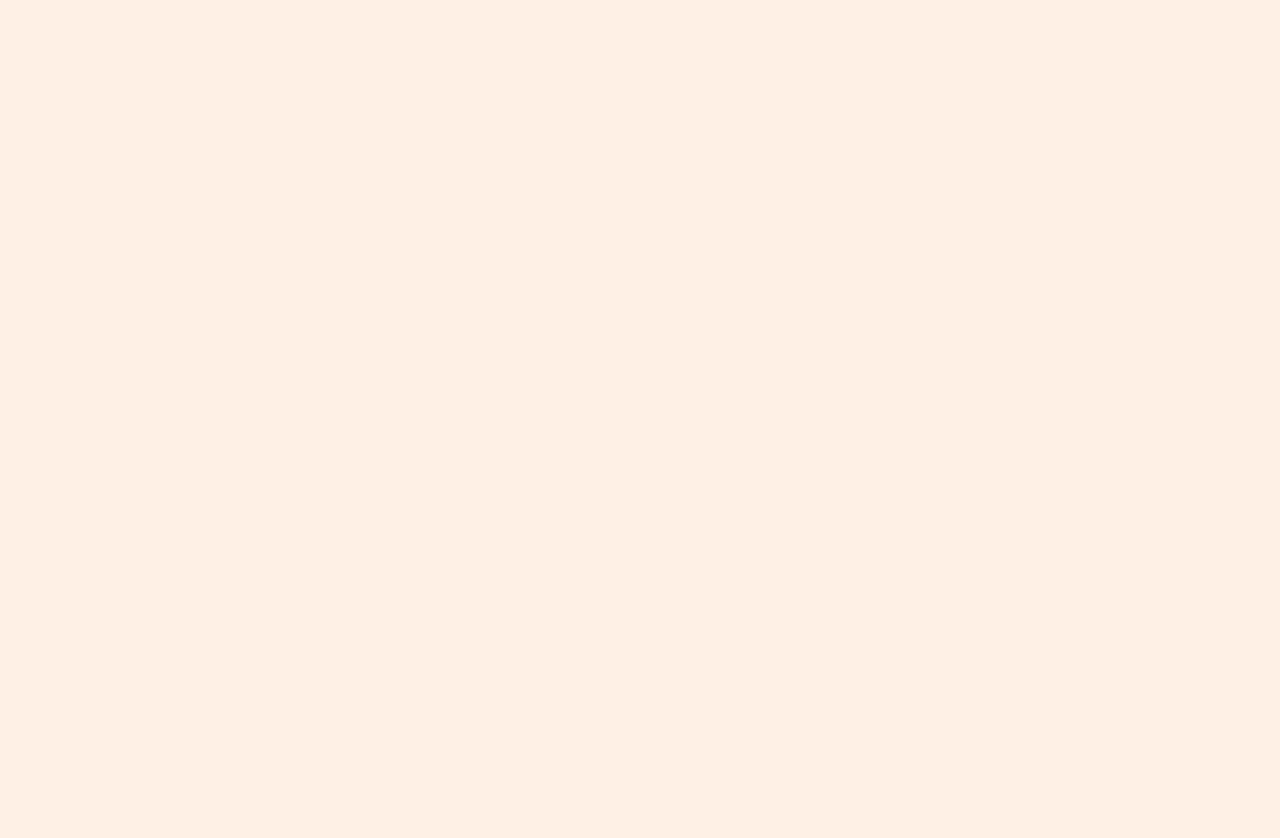
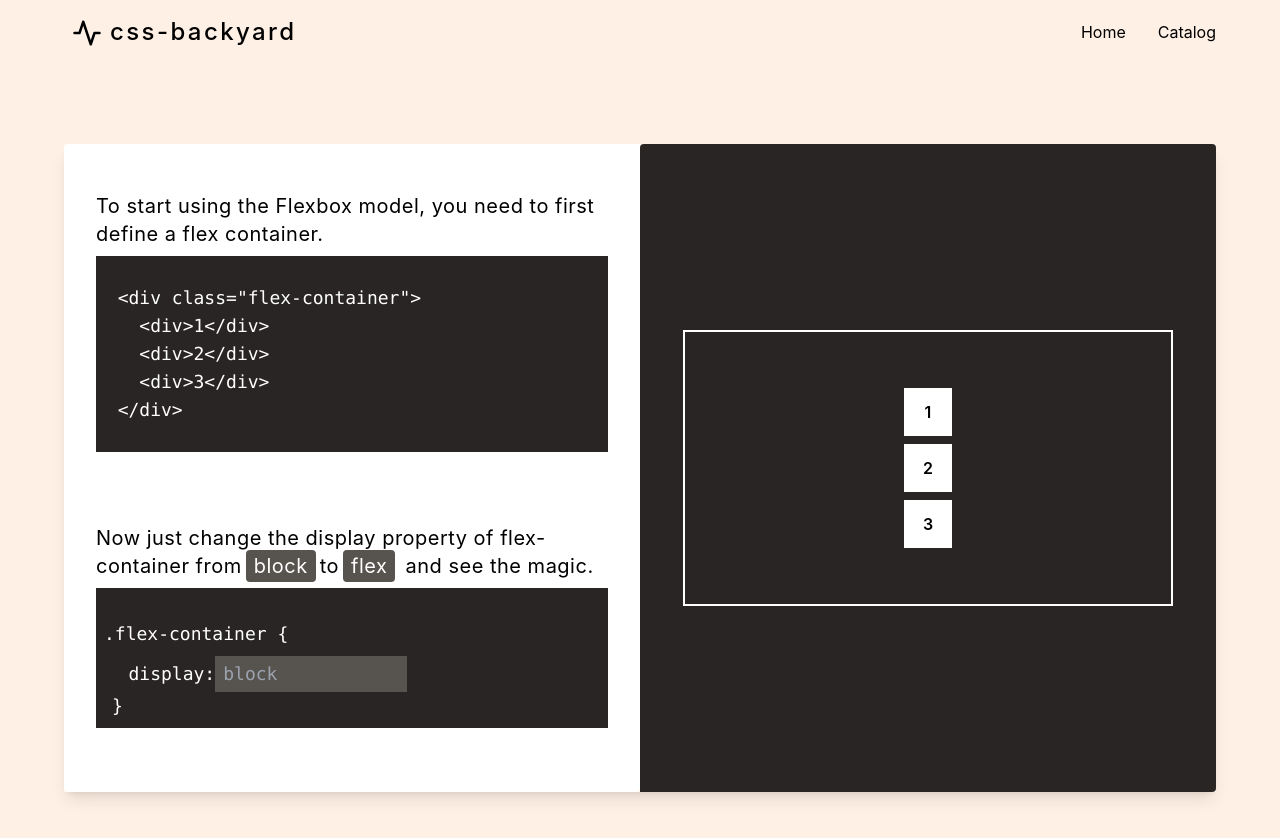
Before and after one commit to Deepak8717/css-backyard, a React (Create React App) app: page /lesson/flex/introduction in a window 1280 px wide. Before the commit this address had no page. Shown: the top 838 px of the page. Before the commit the page ends 800 px from the top, so only its background shows below. Built offline with nearby package versions, Linux system fonts and the light colour scheme.

Commit message:
organized routes parent child relationship

```diff
--- a/src/Lesson.jsx
+++ /dev/null
@@ -1,7 +0,0 @@
-import React from "react";
-
-const Lesson = () => {
-  return <div>Lessons</div>;
-};
-
-export default Lesson;
--- a/src/catalogues/Flex.jsx
+++ b/src/catalogues/Flex.jsx
@@ -10,7 +10,7 @@ const Flex = () => {
         <div className="my-12 h-36 bg-[#01AE6E] text-white flex flex-col justify-center items-center">
           <h3 className="text-3xl background my-2">Learn Flexbox</h3>
           <Link
-            to="/lesson/flex"
+            to="/lesson/flex/introduction"
             className="p-2 bg-[#DDC694] w-24 text-black font-medium text-xl text-center rounded-lg"
           >
             Start
--- a/src/index.js
+++ b/src/index.js
@@ -4,18 +4,23 @@ import { BrowserRouter, Routes, Route } from "react-router-dom";
 import "./index.css";
 import App from "./App";
 import Catalogue from "./catalogues/Catalogue";
+import Index from "./lessons/flex/Index";
 import FlexCatalog from "./catalogues/Flex";
-import FlexLesson from "./lessons/flex/Flex";
+import Introduction from "./lessons/flex/Introduction";
 
 const root = ReactDOM.createRoot(document.getElementById("root"));
 root.render(
   <BrowserRouter>
     <Routes>
-      <Route path="" element={<App />} />
+      <Route path="/" element={<App />} />
       <Route path="home" element={<App />} />
       <Route path="catalog" element={<Catalogue />}></Route>
       <Route path="catalog/flex" element={<FlexCatalog />} />
-      <Route path="/lesson/flex" element={<FlexLesson />} />
+      <Route path="/lesson/flex">
+        <Route path="/lesson/flex" element={<Index />} />
+        <Route path="introduction" element={<Introduction />} />
+      </Route>
+      <Route path="/*" element={<>Error</>} />
     </Routes>
   </BrowserRouter>
 );
--- a/src/layout/Main.jsx
+++ b/src/layout/Main.jsx
@@ -2,7 +2,7 @@ import React from "react";
 
 const Main = (props) => {
   return (
-    <div className="max-w-[1296px] w-[90%] h-96 mx-auto relative">
+    <div className="max-w-[1296px] w-[90%] py-12 mx-auto relative">
       {props.children}
     </div>
   );
--- a/src/lessons/flex/Flex.jsx
+++ /dev/null
@@ -1,88 +0,0 @@
-import React, { useState } from "react";
-import { motion } from "framer-motion";
-import Main from "../../layout/Main";
-import Navbar from "../../layout/Navbar";
-
-const Flex = () => {
-  const [display, setDisplay] = useState("block");
-  const onChangeHandler = (e) => {
-    setDisplay(e.target.value);
-  };
-  const spring = {
-    type: "spring",
-    stiffness: 300,
-    damping: 20,
-  };
-  return (
-    <Main>
-      <Navbar />
-      <div className="w-[100%]  absolute top-1/4 md:top-1/2 z-[-1]  flex flex-col-reverse md:flex-row shadow-lg">
-        <div className="md:w-[50%] md:h-[60vh] bg-white p-8 rounded-b md:rounded-l">
-          <h2 className="text-xl tracking-wide  my-4 py-2 ">
-            To start using the Flexbox model, you need to first define a flex
-            container.
-          </h2>
-
-          <pre className="bg-stone-800 text-white text-sm md:text-md lg:text-lg">{`
-  <div class="flex-container">
-    <div>1</div>
-    <div>2</div>
-    <div>3</div>
-  </div>
-          `}</pre>
-          <h2 className="text-xl tracking-wide  my-4 py-2">
-            Now just change the display property of flex-container from
-            <span className="bg-stone-600 text-white px-2 py-1 mx-1 rounded">
-              block
-            </span>
-            to
-            <span className="bg-stone-600 text-white px-2 py-1 mx-1 rounded">
-              flex
-            </span>{" "}
-            and see the magic.
-          </h2>
-          <pre className="bg-stone-800 text-white text-sm md:text-md lg:text-lg pt-4 px-2 pb-2 ">{`.flex-container {`}</pre>
-          <pre className="bg-stone-800 text-white  text-sm md:text-md lg:text-lg">
-            {`   display:`}
-            <input
-              type="text"
-              placeholder="block"
-              className="bg-stone-600 text-white px-2 py-1 outline-none w-[50%] max-w-[12rem]"
-              onChange={onChangeHandler}
-            />
-          </pre>
-          <pre className="bg-stone-800 text-white text-sm md:text-md lg:text-lg px-4 pb-2">{`}`}</pre>
-        </div>
-        <div className="md:w-[50%] md:h-[60vh] bg-stone-800 p-4 text-white rounded-t md:rounded-r flex justify-center items-center ">
-          <div
-            className={`w-[80%] mx-auto h-[30vh] p-12 m-12 border-2 items-center border-white ${display}`}
-          >
-            <motion.div
-              layout
-              transition={spring}
-              className="w-12 h-12 border-2 border-white m-2 flex justify-center items-center mx-auto bg-white text-black font-semibold"
-            >
-              1
-            </motion.div>
-            <motion.div
-              layout
-              transition={spring}
-              className="w-12 h-12 border-2 border-white m-2 flex justify-center items-center mx-auto bg-white text-black font-semibold"
-            >
-              2
-            </motion.div>
-            <motion.div
-              layout
-              transition={spring}
-              className="w-12 h-12 border-2 border-white m-2 flex justify-center items-center mx-auto bg-white text-black font-semibold"
-            >
-              3
-            </motion.div>
-          </div>
-        </div>
-      </div>
-    </Main>
-  );
-};
-
-export default Flex;
--- /dev/null
+++ b/src/lessons/flex/Index.jsx
@@ -0,0 +1,5 @@
+import React from "react";
+
+export default function Index() {
+  return <div>Index</div>;
+}
--- /dev/null
+++ b/src/lessons/flex/Introduction.jsx
@@ -0,0 +1,95 @@
+import React, { useState } from "react";
+import { motion } from "framer-motion";
+import Main from "../../layout/Main";
+import Navbar from "../../layout/Navbar";
+import { Link } from "react-router-dom";
+
+const Introduction = () => {
+  const [display, setDisplay] = useState("block");
+  const onChangeHandler = (e) => {
+    setDisplay(e.target.value);
+  };
+  const spring = {
+    type: "spring",
+    stiffness: 200,
+    damping: 25,
+  };
+  return (
+    <Main>
+      <Navbar />
+      <div className="w-[100%] my-12 md:mt-24 z-[-1]  flex flex-col md:flex-row shadow-lg">
+        <div className="md:w-[50%]  bg-white p-8 rounded-b md:rounded-l">
+          <h2 className="text-xl tracking-wide  mt-2 py-2 ">
+            To start using the Flexbox model, you need to first define a flex
+            container.
+          </h2>
+
+          <pre className="bg-stone-800 text-white text-sm md:text-md lg:text-lg">{`
+  <div class="flex-container">
+    <div>1</div>
+    <div>2</div>
+    <div>3</div>
+  </div>
+          `}</pre>
+          <div className="mt-16 mb-8">
+            <h2 className="text-xl tracking-wide  mt-2 py-2">
+              Now just change the display property of flex-container from
+              <span className="bg-stone-600 text-white px-2 py-1 mx-1 rounded">
+                block
+              </span>
+              to
+              <span className="bg-stone-600 text-white px-2 py-1 mx-1 rounded">
+                flex
+              </span>{" "}
+              and see the magic.
+            </h2>
+            <pre className="bg-stone-800 text-white text-sm md:text-md lg:text-lg pt-8 p-2 ">{`.flex-container {`}</pre>
+            <pre className="bg-stone-800 text-white  text-sm md:text-md lg:text-lg">
+              {`   display:`}
+              <input
+                type="text"
+                placeholder="block"
+                className="bg-stone-600 text-white px-2 py-1 outline-none w-[50%] max-w-[12rem]"
+                onChange={onChangeHandler}
+              />
+            </pre>
+            <pre className="bg-stone-800 text-white text-sm md:text-md lg:text-lg px-4 pb-2">{`}`}</pre>
+          </div>
+        </div>
+
+        <div className="md:w-[50%]  bg-stone-800 p-4 text-white rounded-t md:rounded-r flex justify-center items-center ">
+          <motion.div
+            className={`w-[90%] mx-auto  p-12 m-12 border-2 items-center border-white ${display}`}
+          >
+            <motion.div
+              layout
+              transition={spring}
+              className="w-12 h-12 border-2 border-white m-2 flex justify-center items-center mx-auto bg-white text-black font-semibold"
+            >
+              1
+            </motion.div>
+            <motion.div
+              layout
+              transition={spring}
+              className="w-12 h-12 border-2 border-white m-2 flex justify-center items-center mx-auto bg-white text-black font-semibold"
+            >
+              2
+            </motion.div>
+            <motion.div
+              layout
+              transition={spring}
+              className="w-12 h-12 border-2 border-white m-2 flex justify-center items-center mx-auto bg-white text-black font-semibold"
+            >
+              3
+            </motion.div>
+          </motion.div>
+        </div>
+      </div>
+      {/* <div className="w-full text-center ">
+          <Link to=""
+      </div> */}
+    </Main>
+  );
+};
+
+export default Introduction;
```
